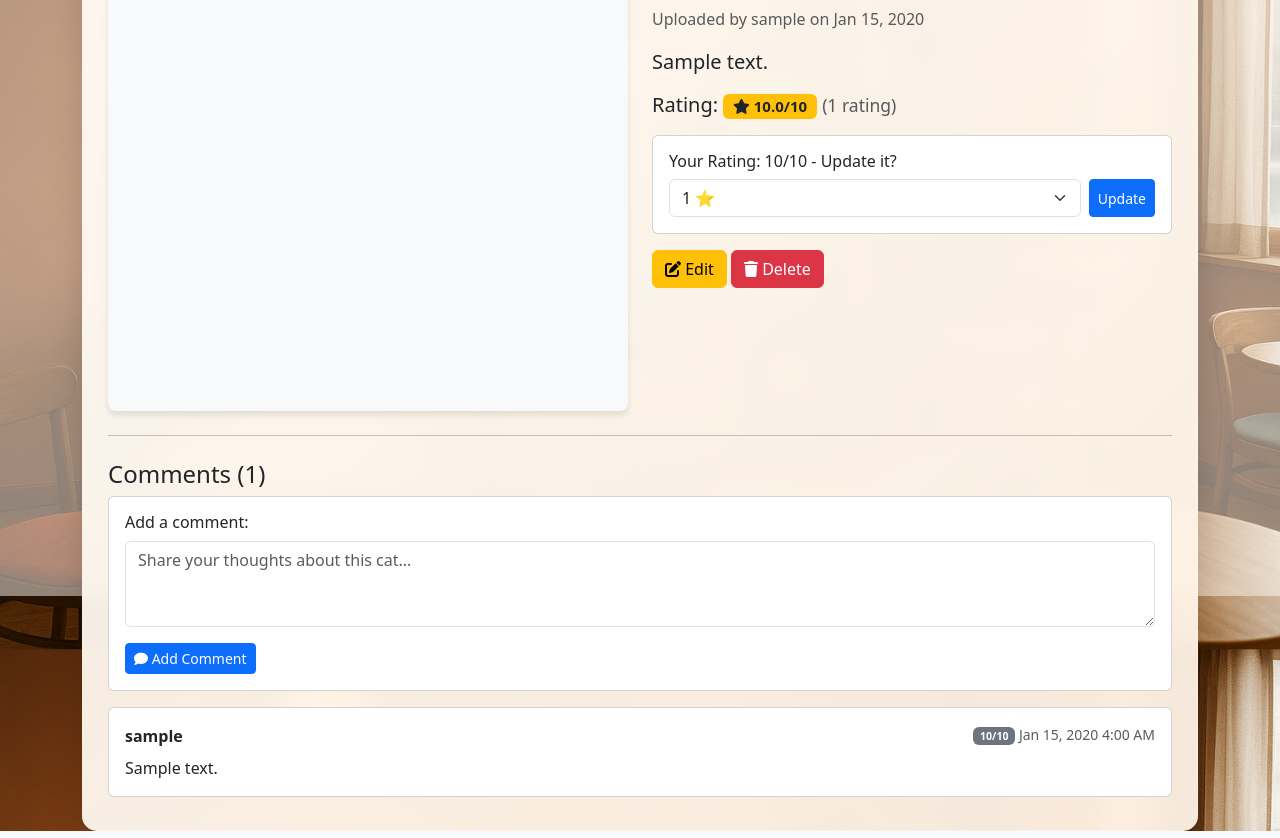
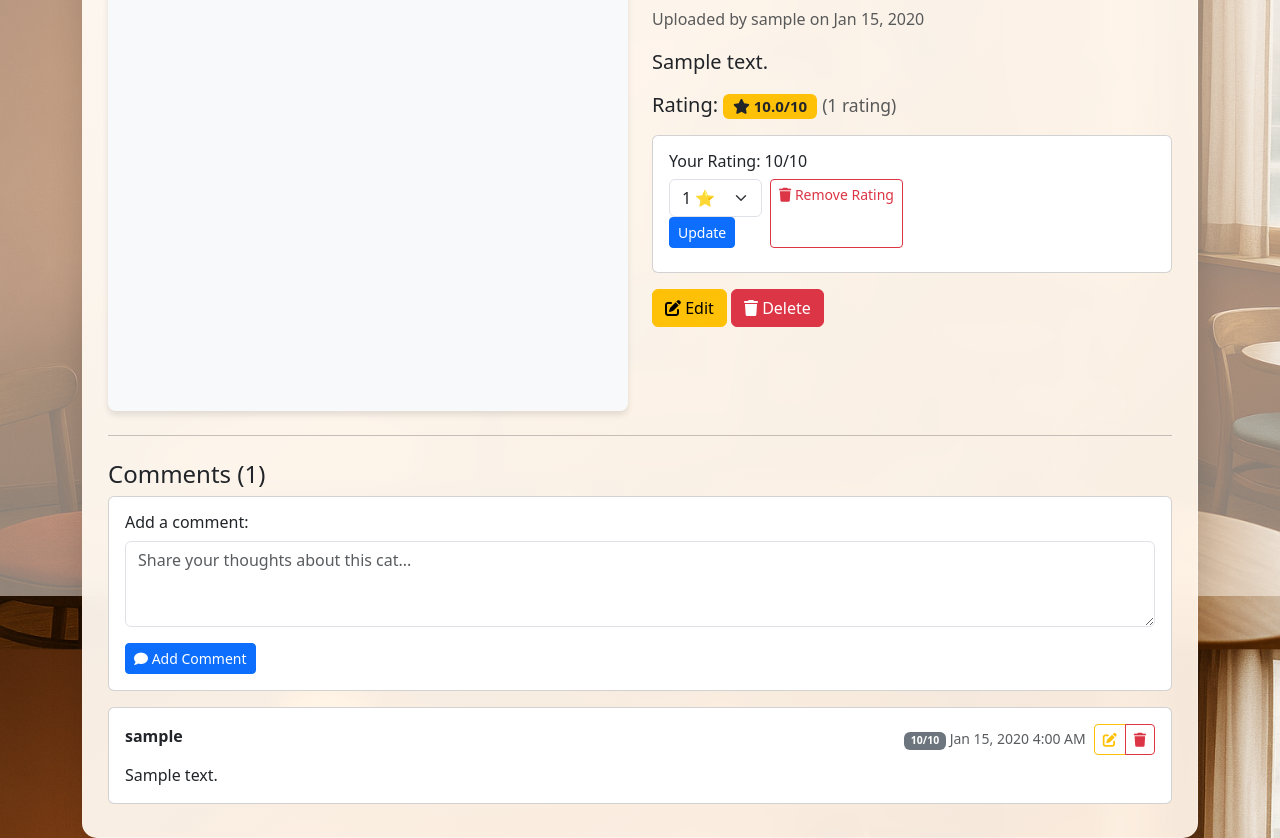
Before and after one commit to eganmc/Rate-That-Cat, a Django app: page /cat/1/ in a window 1280 px wide. Shown: the part 204-1042 px from the top of the page. Run offline with Django 5.2, Linux system fonts and the light colour scheme; a user stored in the database is signed in; tables that the repository leaves empty hold one stand-in row (values such as "Sample post"); some web fonts are replaced.

Commit message:
added confirmation messages to records

```diff
--- a/cats/templates/cats/cat_detail.html
+++ b/cats/templates/cats/cat_detail.html
@@ -32,18 +32,28 @@
                 <div class="card-body">
                     <h6 class="card-title">
                         {% if user_rating %}
-                            Your Rating: {{ user_rating.score }}/10 - Update it?
+                            Your Rating: {{ user_rating.score }}/10
+                            <div class="d-flex gap-2 mt-2">
+                                <div>
+                                    <form method="post" action="{% url 'rate_cat' cat.pk %}" class="d-inline">
+                                        {% csrf_token %}
+                                        {{ rating_form.score }}
+                                        <button type="submit" class="btn btn-primary btn-sm">Update</button>
+                                    </form>
+                                </div>
+                                <a href="{% url 'delete_rating' user_rating.pk %}" class="btn btn-outline-danger btn-sm">
+                                    <i class="fas fa-trash"></i> Remove Rating
+                                </a>
+                            </div>
                         {% else %}
                             Rate this cat:
+                            <form method="post" action="{% url 'rate_cat' cat.pk %}" class="d-flex gap-2 mt-2">
+                                {% csrf_token %}
+                                {{ rating_form.score }}
+                                <button type="submit" class="btn btn-primary btn-sm">Rate</button>
+                            </form>
                         {% endif %}
                     </h6>
-                    <form method="post" action="{% url 'rate_cat' cat.pk %}" class="d-flex gap-2">
-                        {% csrf_token %}
-                        {{ rating_form.score }}
-                        <button type="submit" class="btn btn-primary btn-sm">
-                            {% if user_rating %}Update{% else %}Rate{% endif %}
-                        </button>
-                    </form>
                 </div>
             </div>
         {% else %}
@@ -101,12 +111,26 @@
                 <div class="card-body">
                     <div class="d-flex justify-content-between">
                         <strong>{{ comment.user.username }}</strong>
-                        <small class="text-muted">
-                            {% if comment.user_rating %}
-                                <span class="badge bg-secondary">{{ comment.user_rating }}/10</span>
+                        <div class="d-flex align-items-center gap-2">
+                            <small class="text-muted">
+                                {% if comment.user_rating %}
+                                    <span class="badge bg-secondary">{{ comment.user_rating }}/10</span>
+                                {% endif %}
+                                {{ comment.created_at|date:"M d, Y g:i A" }}
+                            </small>
+
+                            <!-- Show edit/delete options for comment owner -->
+                            {% if user == comment.user %}
+                                <div class="btn-group btn-group-sm">
+                                    <a href="{% url 'edit_comment' comment.pk %}" class="btn btn-outline-warning btn-sm">
+                                        <i class="fas fa-edit"></i>
+                                    </a>
+                                    <a href="{% url 'delete_comment' comment.pk %}" class="btn btn-outline-danger btn-sm">
+                                        <i class="fas fa-trash"></i>
+                                    </a>
+                                </div>
                             {% endif %}
-                            {{ comment.created_at|date:"M d, Y g:i A" }}
-                        </small>
+                        </div>
                     </div>
                     <p class="mb-0 mt-2">{{ comment.text }}</p>
                 </div>
@@ -114,7 +138,4 @@
         {% empty %}
             <p class="text-muted">No comments yet. Be the first to comment!</p>
         {% endfor %}
-    </div>
-</div>
-
 {% endblock %}
--- a/cats/urls.py
+++ b/cats/urls.py
@@ -10,8 +10,11 @@ urlpatterns = [
     path('cat/<int:pk>/delete/', views.cat_delete, name='cat_delete'),
     path('cat/<int:pk>/rate/', views.rate_cat, name='rate_cat'),
     path('cat/<int:pk>/comment/', views.add_comment, name='add_comment'),
+    path('comment/<int:pk>/edit/', views.edit_comment, name='edit_comment'),
+    path('comment/<int:pk>/delete/', views.delete_comment, name='delete_comment'),
+    path('rating/<int:pk>/delete/', views.delete_rating, name='delete_rating'),
     path('signup/', views.signup, name='signup'),
-    path('login/', auth_views.LoginView.as_view(), name='login'),
+    path('login/', views.CustomLoginView.as_view(), name='login'),
     path('profile/', views.profile, name='profile'),
     path('logout/', views.custom_logout, name='logout'),
 ]
--- a/cats/views.py
+++ b/cats/views.py
@@ -7,6 +7,8 @@ from .models import Cat, Rating, Comment
 from .forms import CatForm, RatingForm, CommentForm, CustomUserCreationForm
 from django.contrib.auth import logout
 from django.shortcuts import redirect
+from django.contrib.auth.views import LoginView
+from django.contrib import messages
 
 # Create your views here.
 
@@ -152,3 +154,53 @@ def custom_logout(request):
         messages.success(request, 'You have been logged out successfully.')
         return redirect('cat_list')
     return render(request, 'registration/logout.html')
+
+class CustomLoginView(LoginView):
+    """Custom login view that adds success message"""
+
+    def form_valid(self, form):
+        """Add success message when user logs in successfully"""
+        messages.success(self.request, f'Welcome back, {form.get_user().username}!')
+        return super().form_valid(form)
+
+@login_required
+def delete_comment(request, pk):
+    """Allow users to delete their own comments"""
+    comment = get_object_or_404(Comment, pk=pk, user=request.user)
+    cat_pk = comment.cat.pk
+
+    if request.method == 'POST':
+        comment.delete()
+        messages.success(request, 'Your comment has been deleted!')
+        return redirect('cat_detail', pk=cat_pk)
+
+    return render(request, 'cats/comment_confirm_delete.html', {'comment': comment})
+
+@login_required
+def edit_comment(request, pk):
+    """Allow users to edit their own comments"""
+    comment = get_object_or_404(Comment, pk=pk, user=request.user)
+
+    if request.method == 'POST':
+        form = CommentForm(request.POST, instance=comment)
+        if form.is_valid():
+            form.save()
+            messages.success(request, 'Your comment has been updated!')
+            return redirect('cat_detail', pk=comment.cat.pk)
+    else:
+        form = CommentForm(instance=comment)
+
+    return render(request, 'cats/edit_comment.html', {'form': form, 'comment': comment})
+
+@login_required
+def delete_rating(request, pk):
+    """Allow users to delete their own ratings"""
+    rating = get_object_or_404(Rating, pk=pk, user=request.user)
+    cat_pk = rating.cat.pk
+
+    if request.method == 'POST':
+        rating.delete()
+        messages.success(request, 'Your rating has been removed!')
+        return redirect('cat_detail', pk=cat_pk)
+
+    return render(request, 'cats/rating_confirm_delete.html', {'rating': rating})
```
Also changed, not shown: cats/templates/cats/comment_confirm_delete.html (added, +30 -0 lines), cats/templates/cats/edit_comment.html (added, +38 -0 lines), cats/templates/cats/rating_confirm_delete.html (added, +28 -0 lines).
